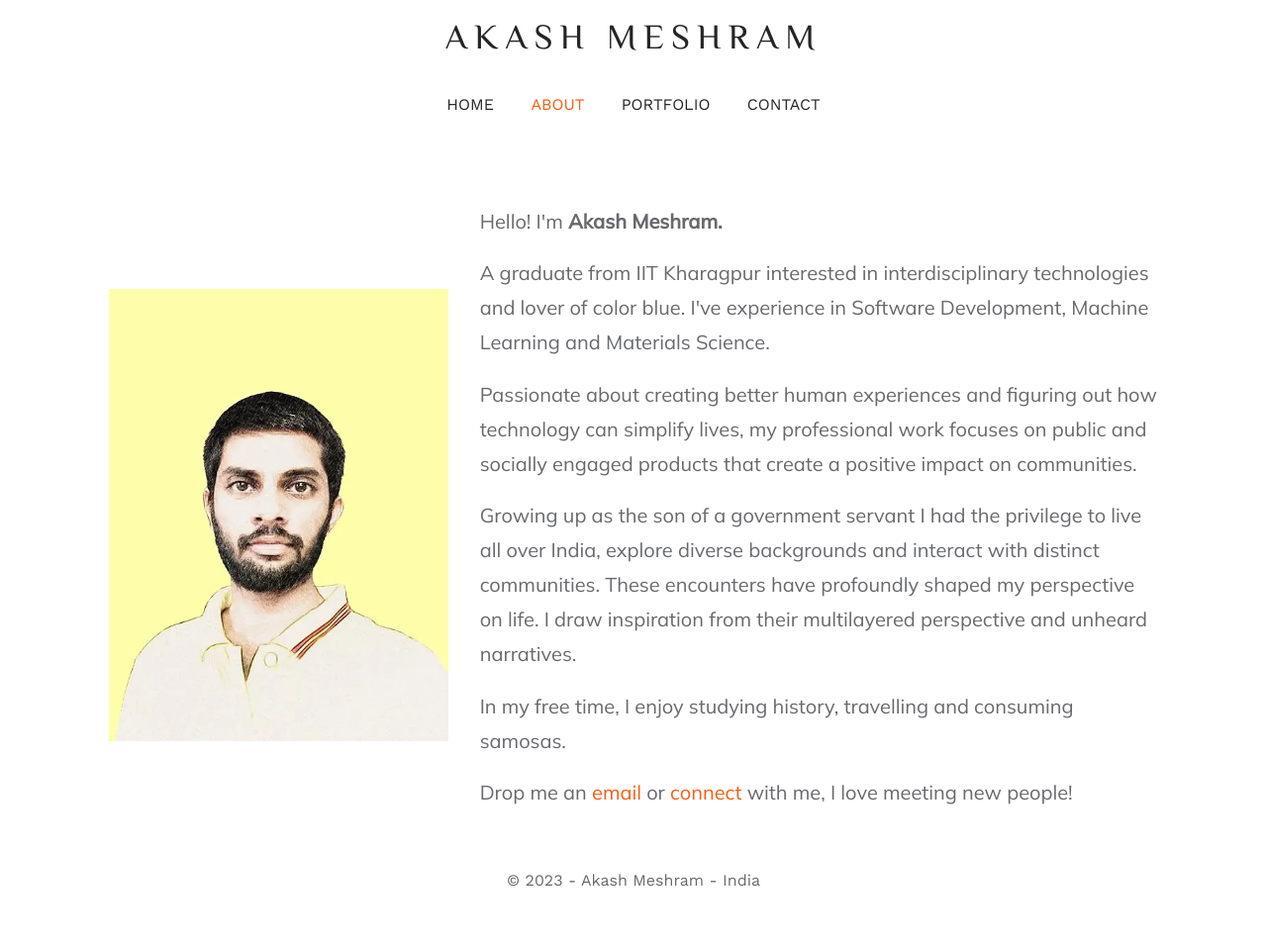
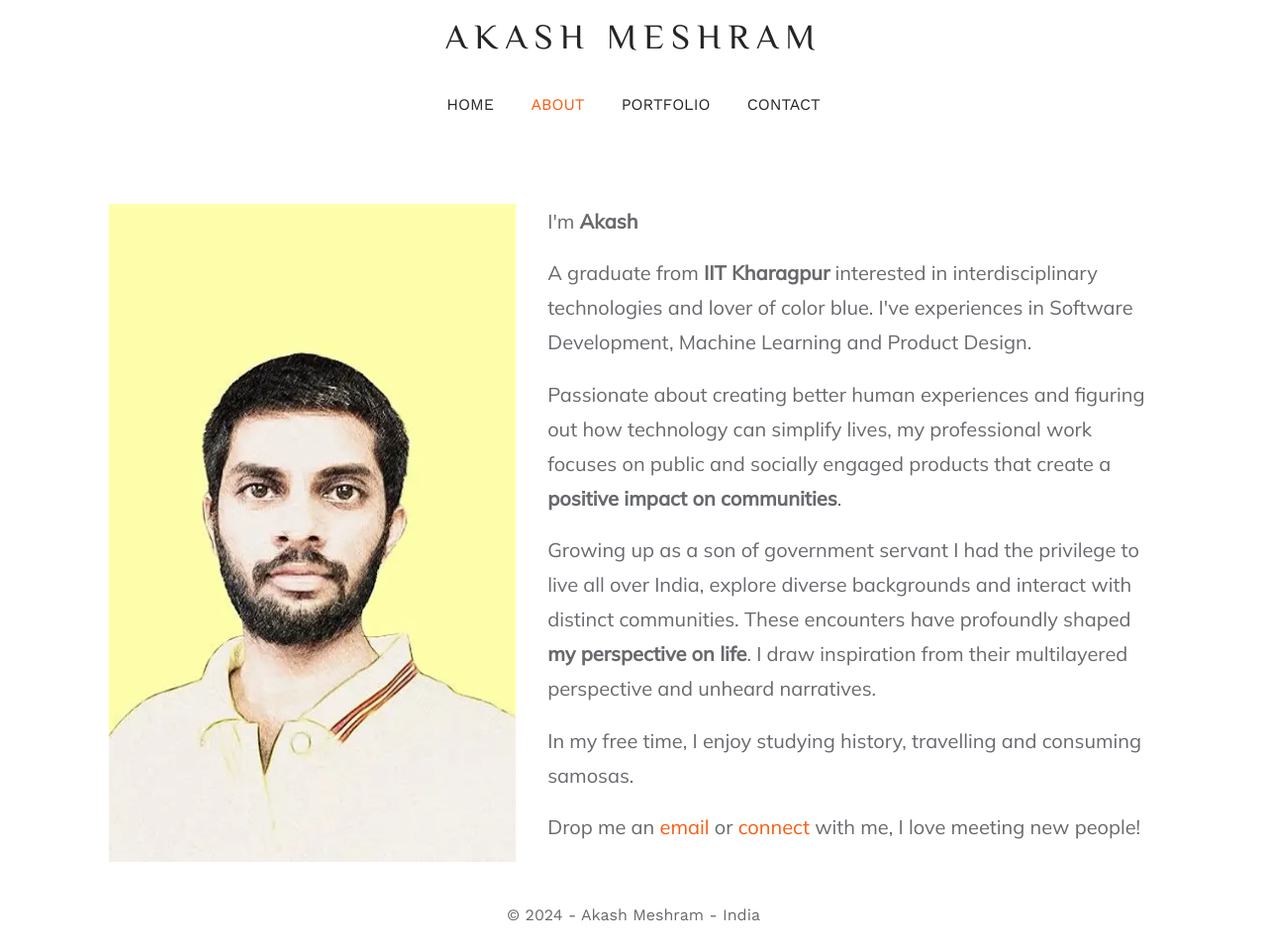
Before and after one commit to akashmeshram/Personal-Website, a Jekyll site: the page built from pages/about.html, in a window 1280 px wide. Shown: the whole page at 99% size. Built offline with Jekyll 4.4.1, drawn with Linux system fonts in a browser that asks for light colours; before the commit the page ends 922 px from its top, so only the background shows below that.

Commit message:
🧐 Update About

```diff
--- a/_includes/footer.html
+++ b/_includes/footer.html
@@ -1,6 +1,6 @@
 <footer>
   <small>
-    &copy; 2023
+    &copy; 2024
      -
     <a href="https://www.linkedin.com/in/meshram-akash/" target="_blank">
       Akash Meshram
--- a/_sass/pages/about.scss
+++ b/_sass/pages/about.scss
@@ -20,13 +20,12 @@
   }
   @include mq("tablet") {
     flex-direction: row;
-    align-items: center;
     #profile-text {
-      flex: 2 1 0;
+      flex: 3 1 0;
       margin-left: 2em;
     }
     #profile-image {
-      flex: 1 1 0;
+      flex: 2 1 0;
       aspect-ratio: auto 3 / 4;
     }
   }
--- a/_sass/utils/typography.scss
+++ b/_sass/utils/typography.scss
@@ -122,6 +122,7 @@ h3 {
   @include margin-top(2);
 }
 h4 {
+  @include margin-top(1);
   @include size(h4);
 }
 p {
--- a/pages/about.html
+++ b/pages/about.html
@@ -8,18 +8,18 @@ permalink: /about
   <div id="profile-image">
   </div>
   <div id="profile-text">
-    <p>Hello! I'm <b>Akash Meshram.</b></p>
+    <p>I'm <b>Akash</b></p>
     <p>
-      A graduate from IIT Kharagpur interested in interdisciplinary technologies and lover of color blue.
-      I've experience in Software Development, Machine Learning and Materials Science.
+      A graduate from <b>IIT Kharagpur</b> interested in interdisciplinary technologies and lover of color blue.
+      I've experiences in Software Development, Machine Learning and Product Design.
     </p>
     <p>
       Passionate about creating better human experiences and figuring out how technology can simplify lives,
-      my professional work focuses on public and socially engaged products that create a positive impact on communities.
+      my professional work focuses on public and socially engaged products that create a <b>positive impact on communities</b>.
     </p>
     <p>
-      Growing up as the son of a government servant I had the privilege to live all over India, explore diverse backgrounds and interact with distinct communities.
-      These encounters have profoundly shaped my perspective on life. I draw inspiration from their multilayered perspective and unheard narratives.
+      Growing up as a son of government servant I had the privilege to live all over India, explore diverse backgrounds and interact with distinct communities.
+      These encounters have profoundly shaped <b>my perspective on life</b>. I draw inspiration from their multilayered perspective and unheard narratives.
     </p>
     <p>
       In my free time, I enjoy studying history, travelling and consuming samosas.
```
